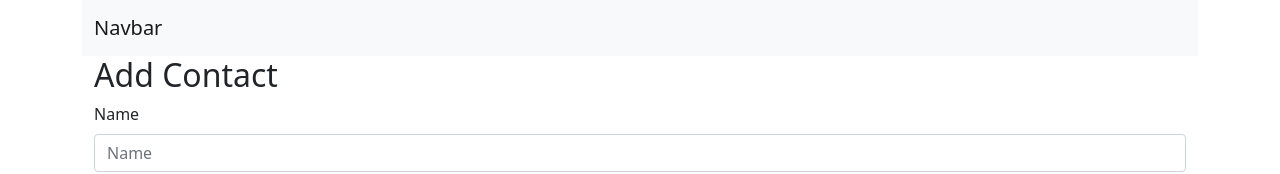
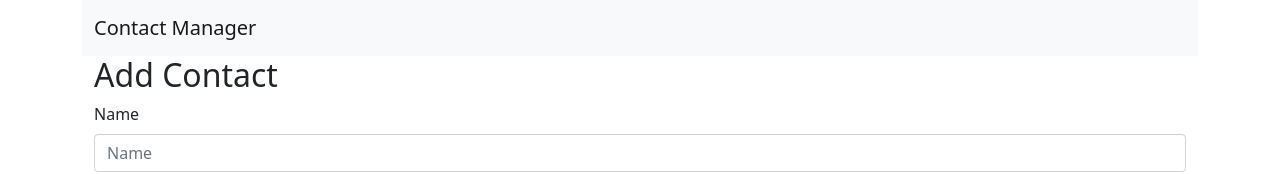
Before and after one commit to zubair-saif/contact-management, a React (Create React App) app: page / in a window 1280 px wide. Shown: the top 174 px of the page. Built offline with nearby package versions, Linux system fonts and the light colour scheme.

Commit message:
some minor fixes done

```diff
--- a/src/components/AddContact.js
+++ b/src/components/AddContact.js
@@ -24,7 +24,9 @@ export default class AddContact extends Component {
     e.preventDefault();
     if (this.state.name === "" || this.state.email === "") {
       alert("All fields are required");
+      return
     }
+
     this.props.addContactHandler(this.state);
     this.setState({ name: "", email: "" });
   };
--- a/src/components/Header.js
+++ b/src/components/Header.js
@@ -5,7 +5,7 @@ function Header() {
     <nav className="navbar navbar-light bg-light">
       <div className="container">
         <a className="navbar-brand" href="#">
-          Navbar
+          Contact Manager
         </a>
       </div>
     </nav>
```
